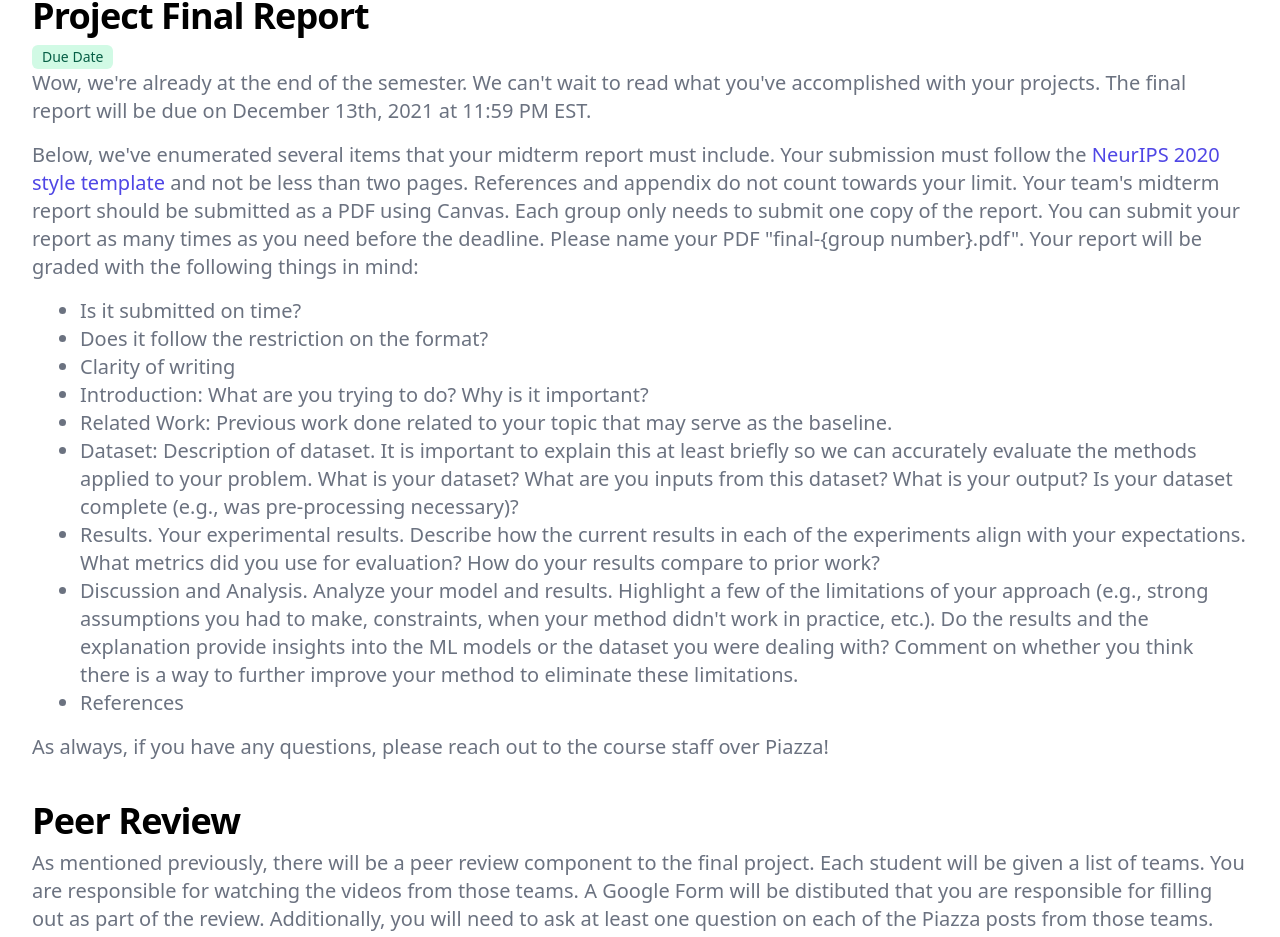
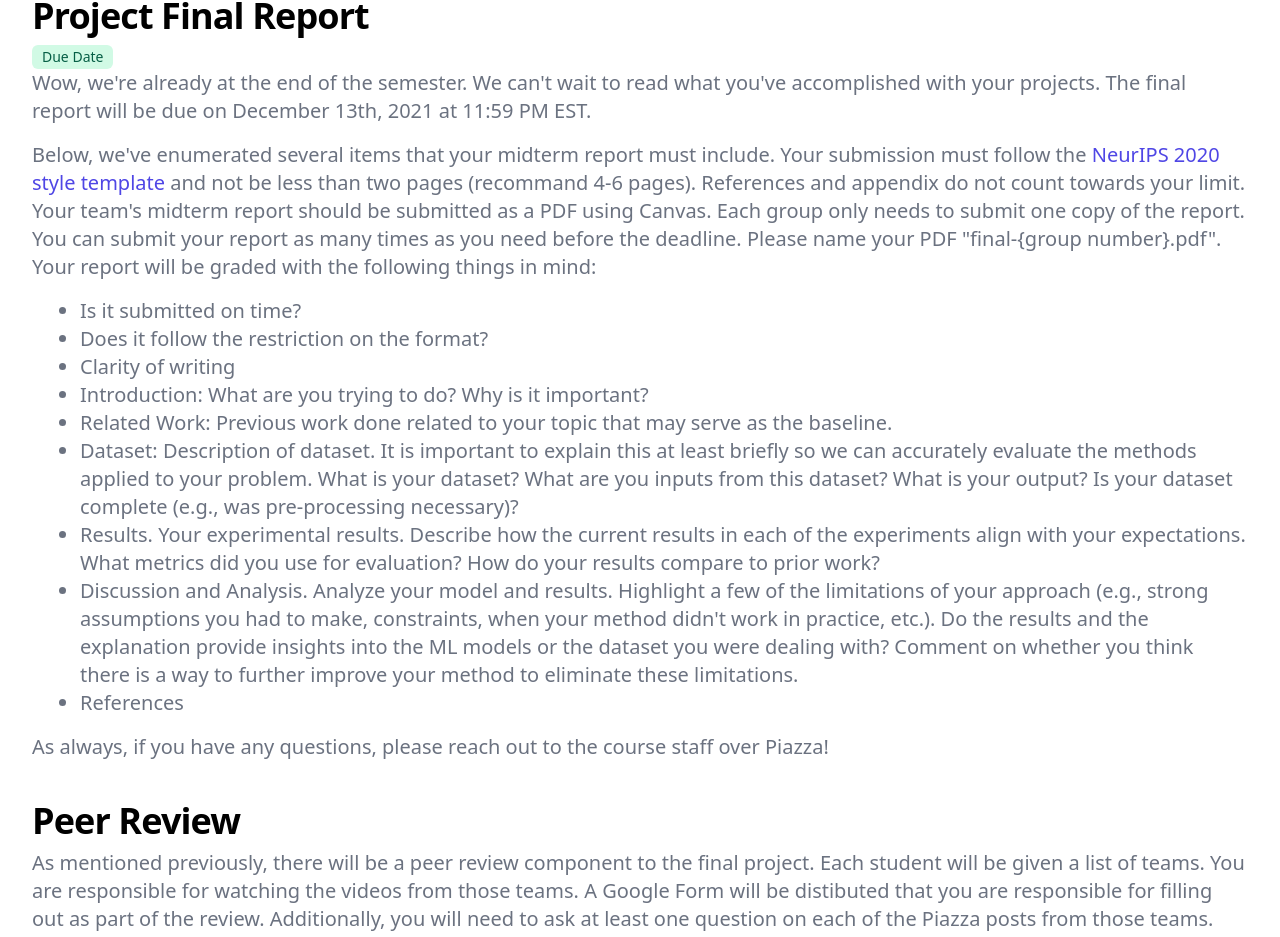
Before and after one commit to zhaizhongyuan/mlsp-course-website-materials-2022, a React (Create React App) app in the folder CourseWeb/: page /project in a window 1280 px wide. Shown: the part 2326-3263 px from the top of the page. Built offline with nearby package versions, Linux system fonts and the light colour scheme; a web font is replaced by a local one.

Commit message:
refined page limits again

```diff
--- a/CourseWeb/src/Components/Project/ProjectFinalSection.js
+++ b/CourseWeb/src/Components/Project/ProjectFinalSection.js
@@ -15,7 +15,7 @@ export default function ProjectFinalSection() {
 				<a href="https://nips.cc/Conferences/2020/PaperInformation/StyleFiles" className="text-indigo-600">
 					NeurIPS 2020 style template&nbsp;
 				</a>
-				and not be less than two pages. References and appendix do not count towards your limit. Your team's midterm report should be submitted as a PDF using Canvas. Each group only needs to submit one copy of the report. You can submit your report as many times as you need before the deadline. Please name your PDF "final-{"{group number}"}.pdf". Your report will be graded with the following things in mind:
+				and not be less than two pages (recommand 4-6 pages). References and appendix do not count towards your limit. Your team's midterm report should be submitted as a PDF using Canvas. Each group only needs to submit one copy of the report. You can submit your report as many times as you need before the deadline. Please name your PDF "final-{"{group number}"}.pdf". Your report will be graded with the following things in mind:
 			</p>
 			<ul className="list-disc text-xl leading-7 text-gray-500 mb-4 pl-12">
 				<li>
```
